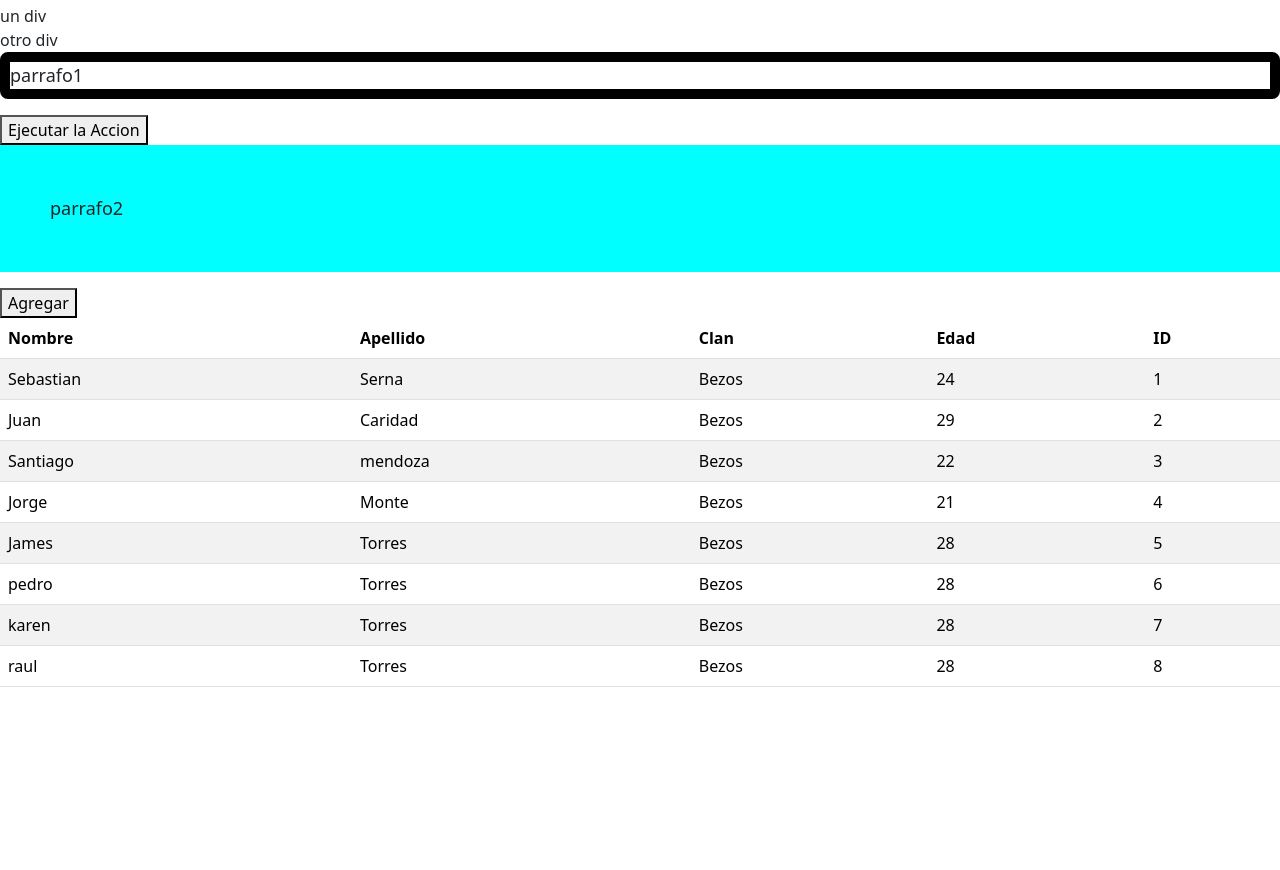
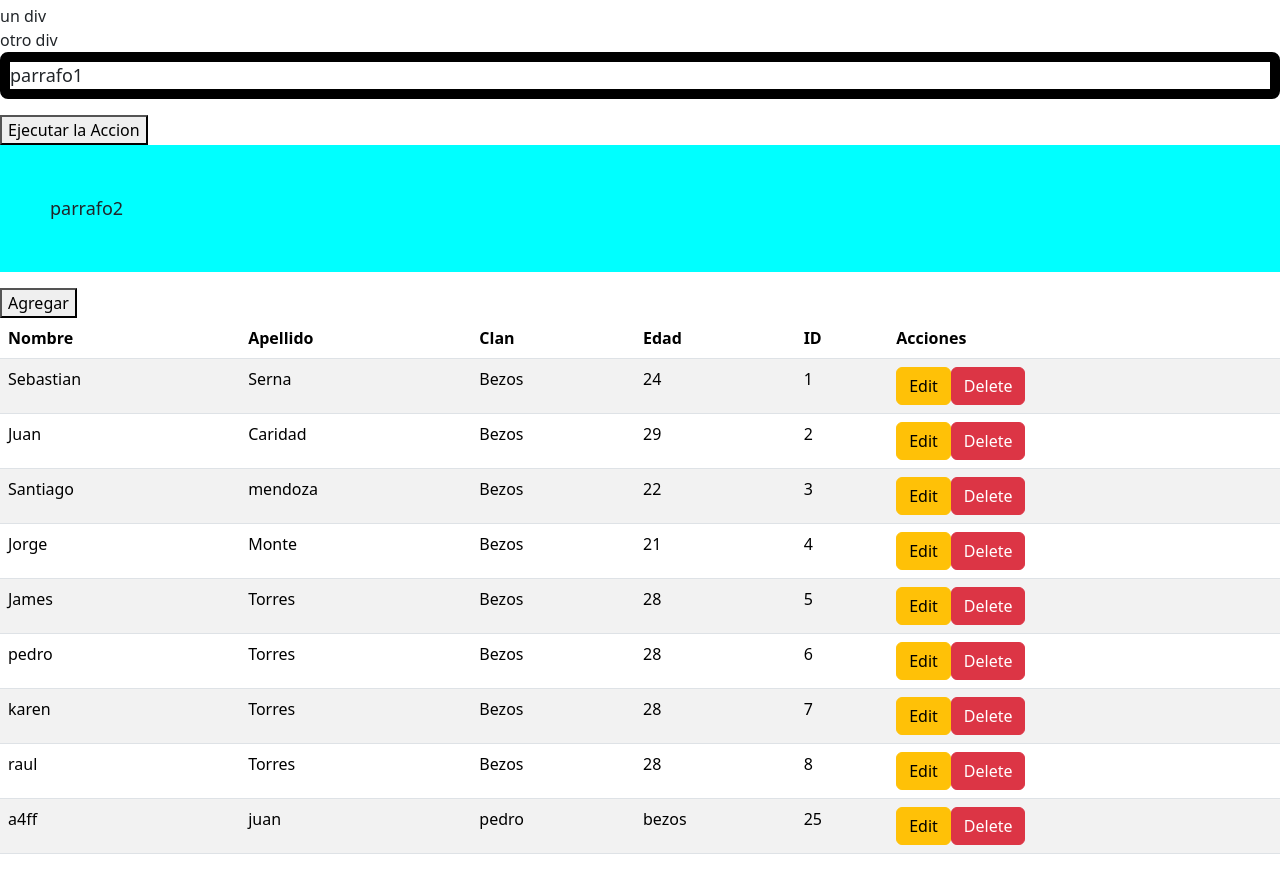
Before and after one commit to Darkot1/JavaScript, a website with bundled scripts: page index.html in a window 1280 px wide. Shown: the part 100-970 px from the top of the page. Before the commit the page ends 803 px from the top, so only its background shows below. Built offline with nearby package versions, Linux system fonts and the light colour scheme; data requests are answered from the project's data file.

Commit message:
Agregar boton de editar y eliminar

```diff
--- a/Data/db.json
+++ b/Data/db.json
@@ -1,13 +1,89 @@
 {
-    "usuarios": [
-        {"nombre":"Sebastian","apellido":"Serna","clan":"Bezos","edad":24,"id":1},
-        {"nombre":"Juan","apellido":"Caridad", "clan":"Bezos","edad":29,"id":2},
-        {"nombre":"Santiago","apellido":"mendoza","clan":"Bezos","edad":22,"id":3},
-        {"nombre":"Jorge","apellido":"Monte","clan":"Bezos","edad":21,"id":4},
-        {"nombre":"James","apellido":"Torres","clan":"Bezos","edad":28,"id":5},
-        {"nombre":"pedro","apellido":"Torres","clan":"Bezos","edad":28,"id":6},
-        {"nombre":"karen","apellido":"Torres","clan":"Bezos","edad":28,"id":7},
-        {"nombre":"raul","apellido":"Torres","clan":"Bezos","edad":28,"id":8}
-    ]
-
+  "usuarios": [
+    {
+      "nombre": "Sebastian",
+      "apellido": "Serna",
+      "clan": "Bezos",
+      "edad": 24,
+      "id": "1"
+    },
+    {
+      "nombre": "Juan",
+      "apellido": "Caridad",
+      "clan": "Bezos",
+      "edad": 29,
+      "id": "2"
+    },
+    {
+      "nombre": "Santiago",
+      "apellido": "mendoza",
+      "clan": "Bezos",
+      "edad": 22,
+      "id": "3"
+    },
+    {
+      "nombre": "Jorge",
+      "apellido": "Monte",
+      "clan": "Bezos",
+      "edad": 21,
+      "id": "4"
+    },
+    {
+      "nombre": "James",
+      "apellido": "Torres",
+      "clan": "Bezos",
+      "edad": 28,
+      "id": "5"
+    },
+    {
+      "nombre": "pedro",
+      "apellido": "Torres",
+      "clan": "Bezos",
+      "edad": 28,
+      "id": "6"
+    },
+    {
+      "nombre": "karen",
+      "apellido": "Torres",
+      "clan": "Bezos",
+      "edad": 28,
+      "id": "7"
+    },
+    {
+      "nombre": "raul",
+      "apellido": "Torres",
+      "clan": "Bezos",
+      "edad": 28,
+      "id": "8"
+    },
+    {
+      "id": "a4ff",
+      "nombre": "juan",
+      "apellido": "pedro",
+      "clan": "bezos",
+      "edad": 25
+    }
+  ],
+  "posts": [
+    {
+      "id": "1",
+      "text": "a comment about post 1",
+      "userId": "1"
+    },
+    {
+      "id": "2",
+      "text": "another comment about post 1",
+      "userId": "1"
+    },
+    {
+      "id": "3",
+      "text": "another commentwww about post 1",
+      "userId": "2"
+    },
+    {
+      "id": "4",
+      "text": "another commentsdadsadasd about post 1",
+      "userId": "3"
+    }
+  ]
 }
--- /dev/null
+++ b/Services/postService.js
@@ -0,0 +1,7 @@
+const URLbase = "http://localhost:3000";
+
+export async function getPostsByUserId(id) {
+  let response = await fetch(`${URLbase}/posts?userId=${id}`);
+  const data = response.json();
+  return data;
+}
--- a/Services/services.js
+++ b/Services/services.js
@@ -22,3 +22,20 @@ export async function agregarUsuario(user) {
       body: JSON.stringify(user)
     });
 }
+
+export async function updateUSer(id,user) {
+  await fetch(`${URLbase}/users/${id}`,{
+    method: "PUT",
+    headers: {
+      "content-type": "aplication/json"
+    },
+    body: JSON.stringify(user)
+  })
+}
+
+
+export async function deleteUser(id){
+  await fetch(`${URLbase}/users/${id}`,{
+    method: "DELETE"
+  })
+}
--- a/index.html
+++ b/index.html
@@ -29,6 +29,7 @@
             <th>Clan</th>
             <th>Edad</th>
             <th>ID</th>
+            <th>Acciones</th>
         </thead>
         <tbody id="tbody">
 
--- a/index.js
+++ b/index.js
@@ -1,5 +1,5 @@
-import { getUsuarioById, getUsuarios } from "./Services/services.js";
-
+import { getUsuarioById, getUsuarios, agregarUsuario, updateUSer, deleteUser } from "./Services/services.js";
+import { getPostsByUserId } from "./Services/postService.js";
 
 /*INICIO DE COMANDO PARA IMPRIMIR POR CONSOLA */
 
@@ -955,24 +955,26 @@ populateTableBody(personas); */
 const dtoUsuario = {
     nombre: "juan",
     apellido: "pedro",
-    clan: "23",
-    edad: 25
+    clan: "bezos",
+    edad: 25,
 }
 
 const dtoUsuarioLectura = {
-    id: 1,
   nombre: "",
   apellido: "",
   clan: "",
-    edad: 25
-}
+  edad: 2,
+  id: 1
+};
 
 
 const usuarios = await getUsuarios();
 
 const usuario = await getUsuarioById(2);
 console.log(usuarios)
-console.log(usuario)
+
+const getPostsByUser = await getPostsByUserId(1);
+console.log(getPostsByUser);
 
 
 const btnAgregar = document.getElementById("agregar");
@@ -990,17 +992,32 @@ async function renderUsers() {
     const tbody = document.getElementById("tbody");
     tbody.innerHTML = "";
 
-        data.forEach(item =>{
+    data.forEach((item) => {
       const row = document.createElement("tr");
 
-            Object.values(item).forEach(value =>{
+      Object.values(item).forEach((value) => {
         const cell = document.createElement("td");
         cell.textContent = value;
         row.appendChild(cell);
       });
-            tbody.appendChild(row)
+      const cellbuttonActions = document.createElement("td");
+
+
+      const buttonEdit = document.createElement("Button");
+      buttonEdit.textContent = "Edit";
+      buttonEdit.classList.add("btn","btn-warning")
+
+      const buttonDelete = document.createElement("button");
+      buttonDelete.textContent = "Delete";
+      buttonDelete.classList.add("btn", "btn-danger");
+
+      cellbuttonActions.appendChild(buttonEdit);
+      cellbuttonActions.appendChild(buttonDelete);
+
+        row.appendChild(cellbuttonActions);
+      tbody.appendChild(row);
     });
-    }
+  };
 
   populateTableBody(usuarios);
 }
```
Lines whose indentation alone changed are shown as unchanged.
